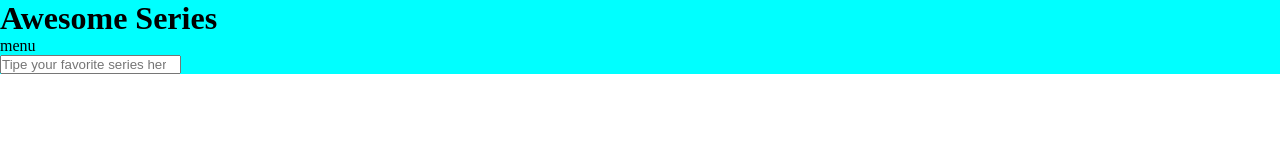
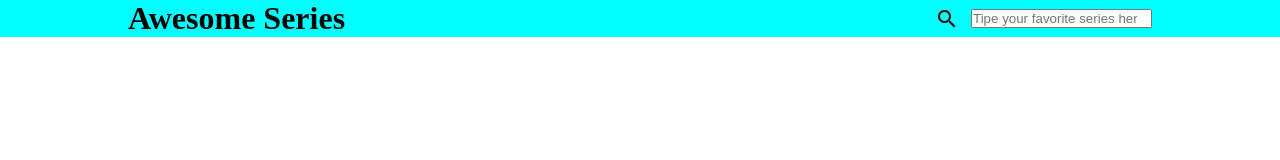
Before and after one commit to ElsonOtake/TVMaze, a website built with webpack: page src/index.html in a window 1280 px wide. Built offline with nearby package versions, Linux system fonts and the light colour scheme.

Commit message:
remove extra features

```diff
--- a/src/index.html
+++ b/src/index.html
@@ -9,20 +9,18 @@
   <title>Document</title>
 </head>
 <body>
-  <header id="header">
-    <h1 id="header logo">
-      Awesome Series
-    </h1>
-
-    <ul id="header-ul">
-      <li class="header-list">
-        <a>menu</a>
-      </li>
-      <li class="header-list header-list-search">
-        <i></i>
+  <header>
+    <div id="header-container">
+      <h1 id="header logo">
+        Awesome Series
+      </h1>
+      <div id="header-search-bar">
+        <span class="material-icons header-search-icon">
+          search
+        </span>
         <input type="search" name="search" id="header-search" placeholder="Tipe your favorite series here...">
-      </li>
-    </ul>
+      </div>
+    </div>
   </header>
 </body>
 </html>
```
